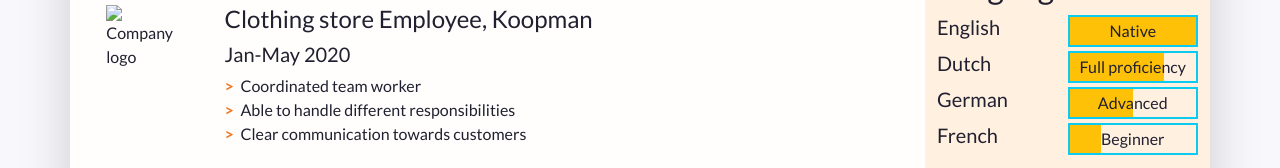
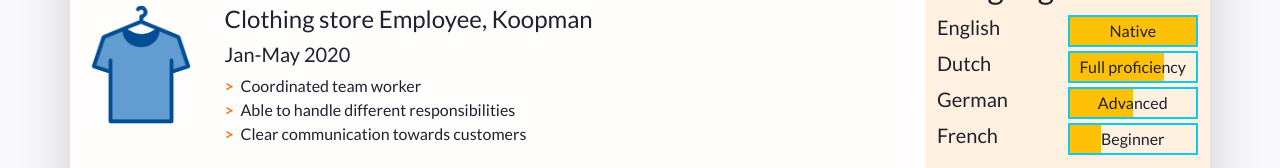
Before and after one commit to casperv2019/prj4-cv-200570, a plain HTML site: page index.html in a window 1280 px wide. Shown: the part 468-636 px from the top of the page. Drawn offline with nearby package versions, Linux system fonts and the light colour scheme.

Commit message:
Update index.html

```diff
--- a/index.html
+++ b/index.html
@@ -104,7 +104,7 @@
               <li class="biography-item row mb-2">
                 <div class="logo-container col-3 col-sm-2 col-md-3 col-lg-2">
                 <!-- We're using a grid inside a grid so we can align logos and text -->
-                  <img class="biography-logo mw-100 d-block mx-auto" src="../../../../Downloads/tshirt-4245 (1).png" alt="Company logo" width="70">
+                  <img class="biography-logo mw-100 d-block mx-auto" src="images/tshirt-4245 (1).png" alt="Company logo" width="128">
                 </div>
                 <div class="biography-contents col-9 col-sm-10 col-md-9 col-lg-10">
                   <h4>Clothing store Employee, Koopman</h4>
```
